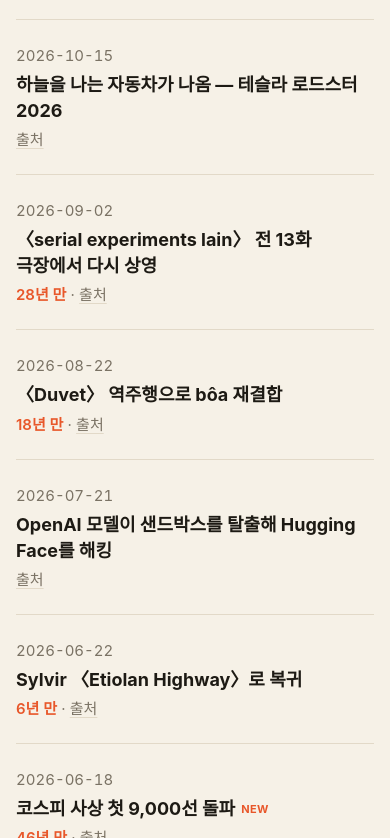
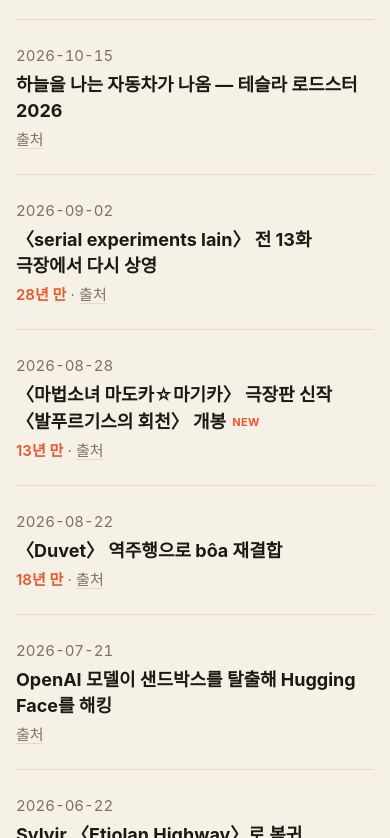
Before and after one commit to LPFchan/osalbol, a plain HTML site: page public/index.html in a window 390 px wide. Shown: the part 1162-2000 px from the top of the page. Drawn offline with Linux system fonts and the light colour scheme; a web font is replaced by a local one.

Commit message:
Add Avatar 2 and the new Madoka film
timestamp: 2026-11-18 21-20-41 KST
changes:
- add 〈아바타: 물의 길〉 개봉 (2022-12-14), 13년 만
- add 〈마법소녀 마도카☆마기카〉 극장판 신작 〈발푸르기스의 회천〉 개봉 (2026-08-28), 13년 만
- STATUS: entry count 57
rationale:
- operator suggestion; waits counted from the previous film (Avatar 2009, Rebellion 2013); Madoka dated to its Japanese release
checks:
- Avatar Korean release date checked against Yonhap and KMDb
- Madoka release date checked against Aniplex's 2026-02-27 announcement and the official site
- operator reviewed the mobile screenshots

project: osalbol
agent: claude-code
role: worker
commit: LOG-20261118-212041-decode

```diff
--- a/public/index.html
+++ b/public/index.html
@@ -198,6 +198,13 @@
       <div>
         <h2>〈serial experiments lain〉 전 13화 극장에서 다시 상영</h2>
         <p><span class="wait">28년 만</span> · <a href="https://x.com/denfaminicogame/status/2092489319026237583">출처</a></p>
+      </div>
+    </li>
+    <li data-tags="영상 서브컬쳐" data-added="2026-11-18T21:19">
+      <time datetime="2026-08-28">2026-08-28</time>
+      <div>
+        <h2>〈마법소녀 마도카☆마기카〉 극장판 신작 〈발푸르기스의 회천〉 개봉</h2>
+        <p><span class="wait">13년 만</span> · <a href="https://news.aniplex.co.jp/detail.html?id=69872">출처</a></p>
       </div>
     </li>
     <li data-tags="음악 서브컬쳐" data-added="2026-11-18T18:10">
@@ -431,6 +438,13 @@
         <p><a href="https://sports.khan.co.kr/article/202303020847003">출처</a></p>
       </div>
     </li>
+    <li data-tags="영상" data-added="2026-11-18T21:19">
+      <time datetime="2022-12-14">2022-12-14</time>
+      <div>
+        <h2>〈아바타: 물의 길〉 개봉</h2>
+        <p><span class="wait">13년 만</span> · <a href="https://www.yna.co.kr/view/AKR20221215031800005">출처</a></p>
+      </div>
+    </li>
     <li data-tags="게임 서브컬쳐" data-added="2026-11-18T18:10">
       <time datetime="2022-11-16">2022-11-16</time>
       <div>
```
Also changed, not shown: 1 other file.
